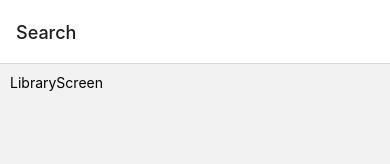
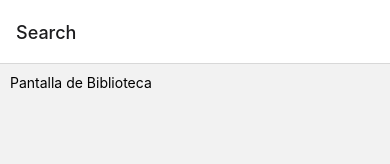
Before and after one commit to HelioBaOb/Spotify, a React Native app: screen /Search in a window 390 px wide. Shown: the top 164 px of the page. Built offline with nearby package versions, Linux system fonts and the light colour scheme.

Commit message:
Titulo pantalla Biblioteca
Se cambió el titulo LiibraryScreen por Pantalla Biblioteca

```diff
--- a/screens/LibraryScreen.js
+++ b/screens/LibraryScreen.js
@@ -6,7 +6,7 @@ const LibraryScreen = (props) =>{
 
     return(
         <View style={styles.container}>
-            <Text>LibraryScreen</Text>
+            <Text>Pantalla de Biblioteca</Text>
         </View>
     )
 }
```
